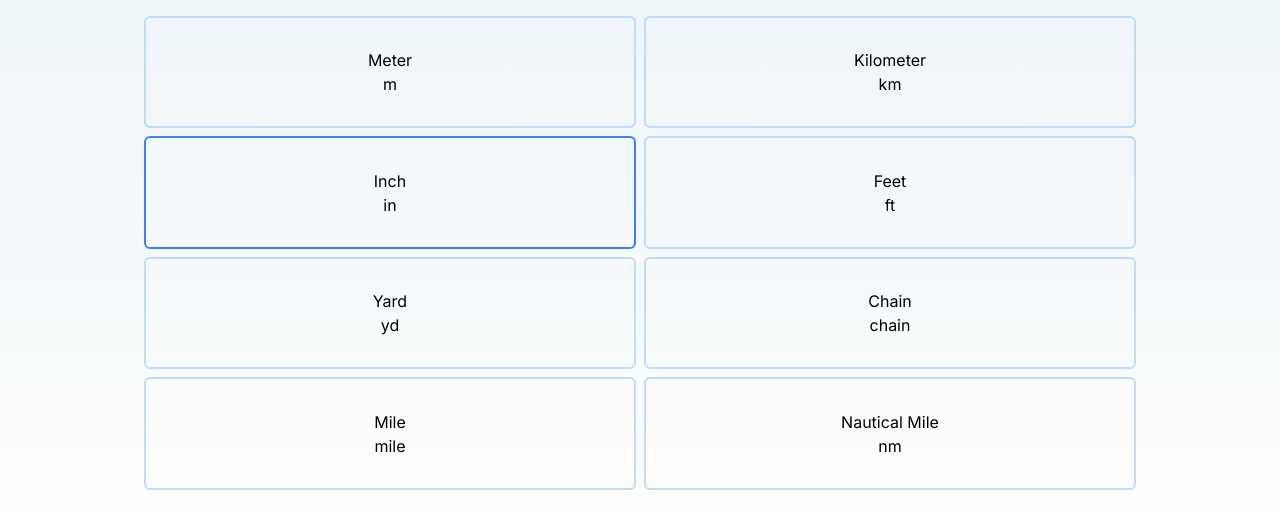
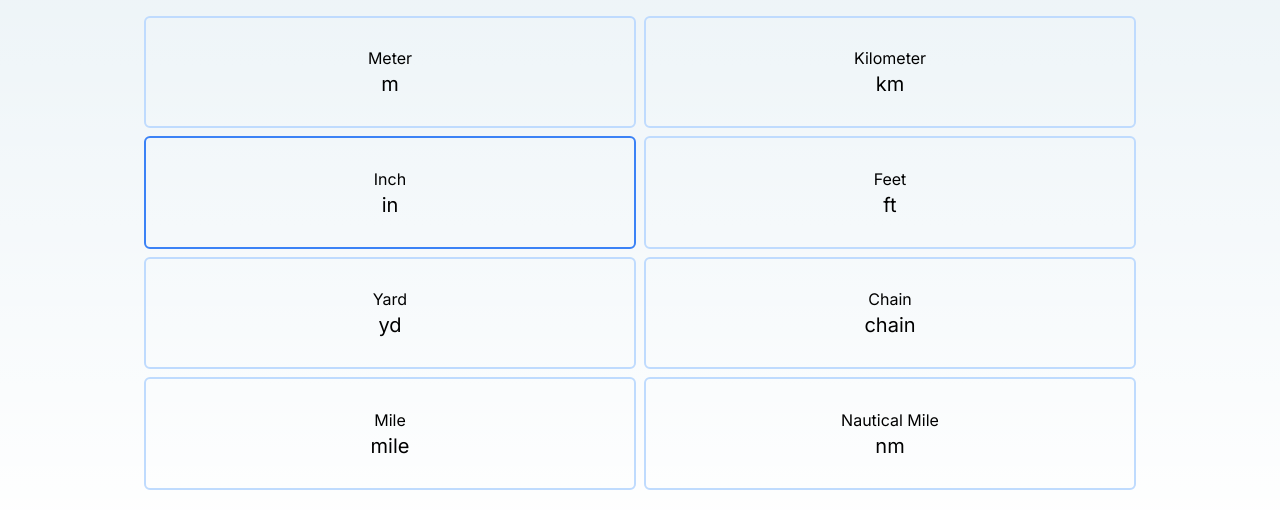
Before and after one commit to moko256/convert-distance-unit, a Next.js app: page / in a window 1280 px wide. Shown: the part 254-764 px from the top of the page. Built offline with nearby package versions, Linux system fonts and the light colour scheme.

Commit message:
chore: make value text a little larger

```diff
--- a/src/app/page-client.tsx
+++ b/src/app/page-client.tsx
@@ -59,7 +59,7 @@ function UnitButton(
     const content = (
         <>
             <p>{props.unitNameLong}</p>
-            <p><span>{props.value}</span> <span>{props.unitNameShort}</span></p>
+            <p className="text-xl"><span>{props.value}</span> <span>{props.unitNameShort}</span></p>
         </>
     )
 
```
